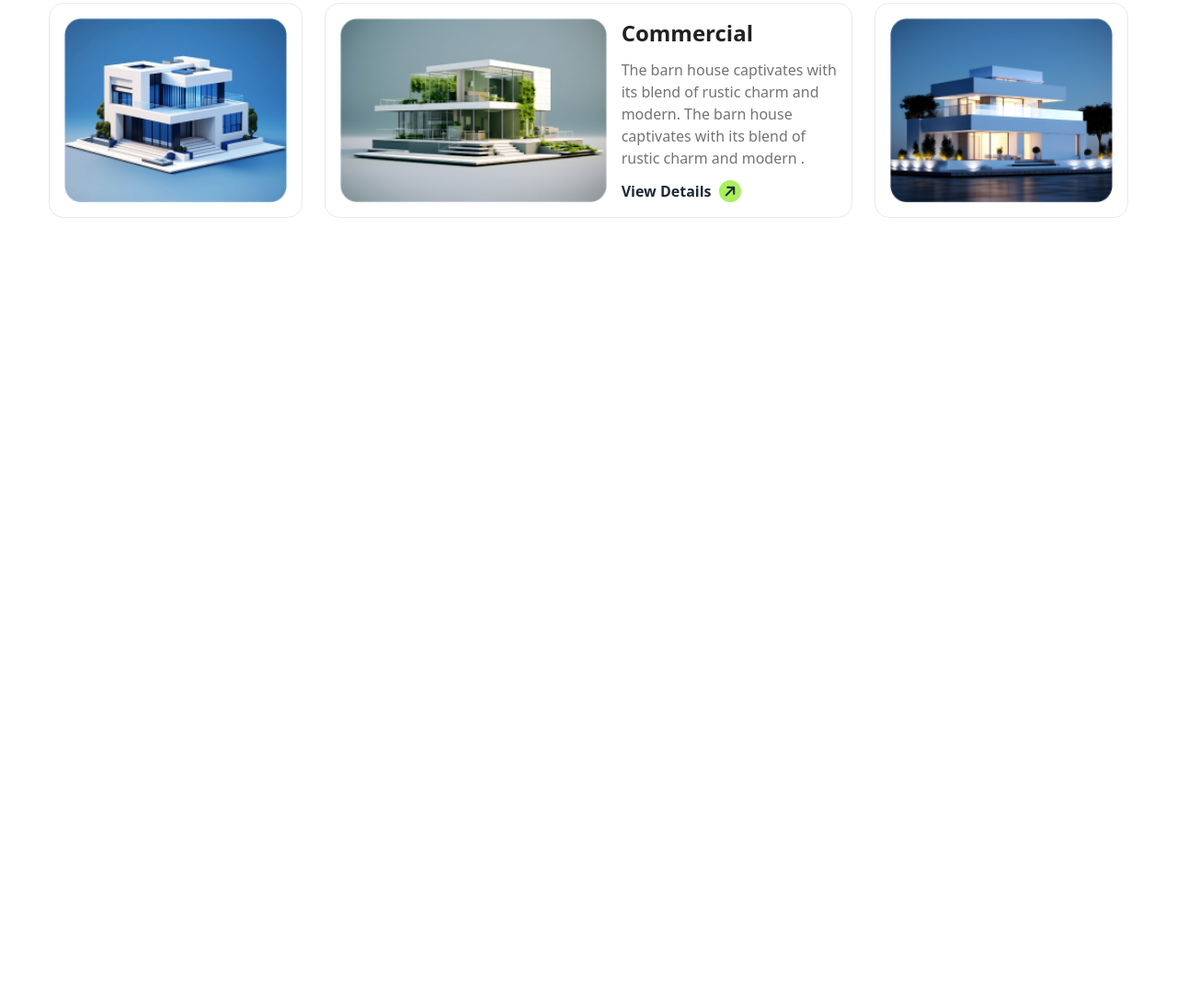
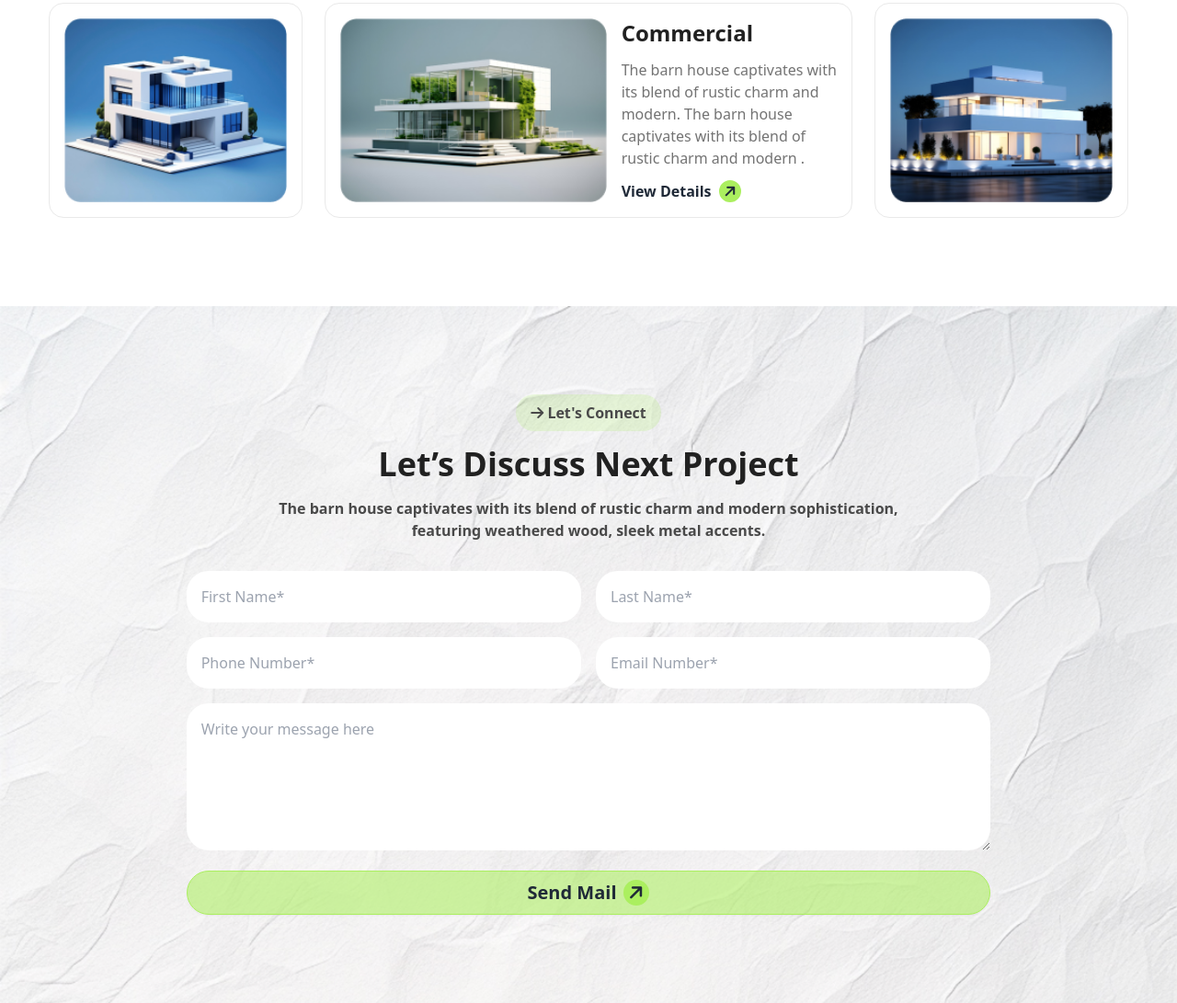
Before and after one commit to salehsiam/rinterio-house-booking, a plain HTML site: page index.html in a window 1280 px wide. Shown: the part 2950-4041 px from the top of the page at 92% size. Before the commit the page ends 3283 px from the top, so only its background shows below. Drawn offline with nearby package versions, Linux system fonts and the light colour scheme.

Commit message:
lets discuss

```diff
--- a/index.html
+++ b/index.html
@@ -342,6 +342,7 @@
               </div>
             </div>
           </div>
+
           <!-- item2 -->
           <div
             class="lg:col-span-4 p-4 order-2 rounded-2xl border border-[#E9E9E9]"
@@ -393,6 +394,49 @@
           </div>
         </div>
       </section>
+      <section
+        class="bg-bgi bg-no-repeat bg-cover bg-[#e9e9ea5b] bg-blend-overlay"
+      >
+        <div class="w-10/12 mx-auto py-24">
+          <!-- tittle -->
+          <div class="flex flex-col items-center font-semibold mb-8">
+            <div class="flex items-center gap-2 mb-4">
+              <p
+                class="bg-[#ABEF5F33] text-d_text rounded-3xl space-x-3 px-4 py-2"
+              >
+                <i class="fa-solid fa-arrow-right"></i> Let's Connect
+              </p>
+            </div>
+            <h2
+              class="text-t_text text-2xl lg:text-4xl font-bold mb-4 text-center"
+            >
+              Let’s Discuss Next Project
+            </h2>
+            <p class="text-d_text lg:w-2/3 text-center">
+              The barn house captivates with its blend of rustic charm and
+              modern sophistication, featuring weathered wood, sleek metal
+              accents.
+            </p>
+          </div>
+          <!-- input box -->
+          <div class="lg:px-24">
+            <div class="grid grid-cols-1 lg:grid-cols-2 gap-4">
+              <input type="text" placeholder="First Name*" class="p-4 rounded-3xl">
+              <input type="text" placeholder="Last Name*" class="p-4 rounded-3xl">
+              <input type="text" placeholder="Phone Number*" class="p-4 rounded-3xl">
+              <input type="text" placeholder="Email Number*" class="p-4 rounded-3xl">
+            </div>
+            <textarea class="rounded-3xl my-4 w-full h-40 p-4 " placeholder="Write your message here" name="" id="" ></textarea>
+            <a
+            class="btn bg-[#acef5f91] font-semibold text-xl rounded-3xl w-full border-3 border-bn_b"
+            href=""
+            >Send Mail
+            <i
+              class="fa-solid fa-arrow-right bg-bn_b p-3 text-first h-7 w-7 inline-flex justify-center items-center rounded-full -rotate-45"
+            ></i
+          ></a>
+          </div>
+      </section>
     </main>
   </body>
 </html>
```
